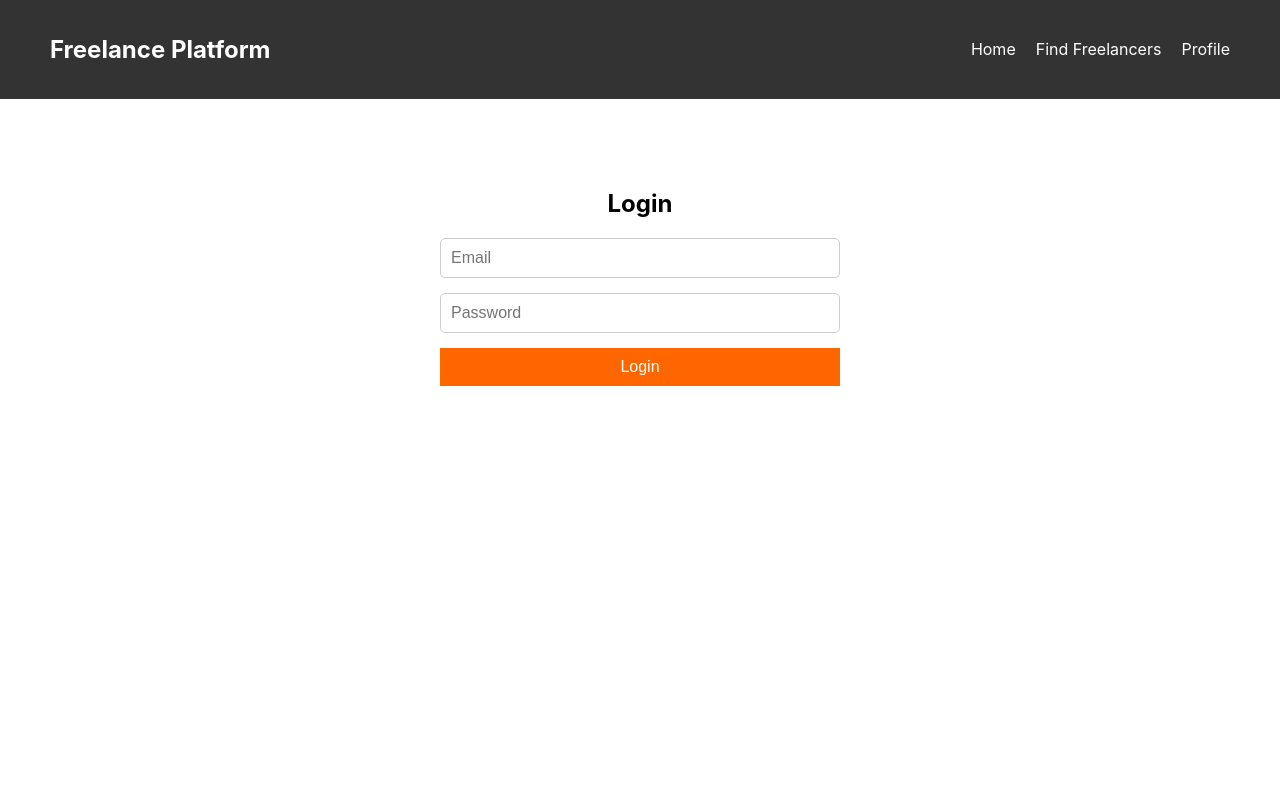
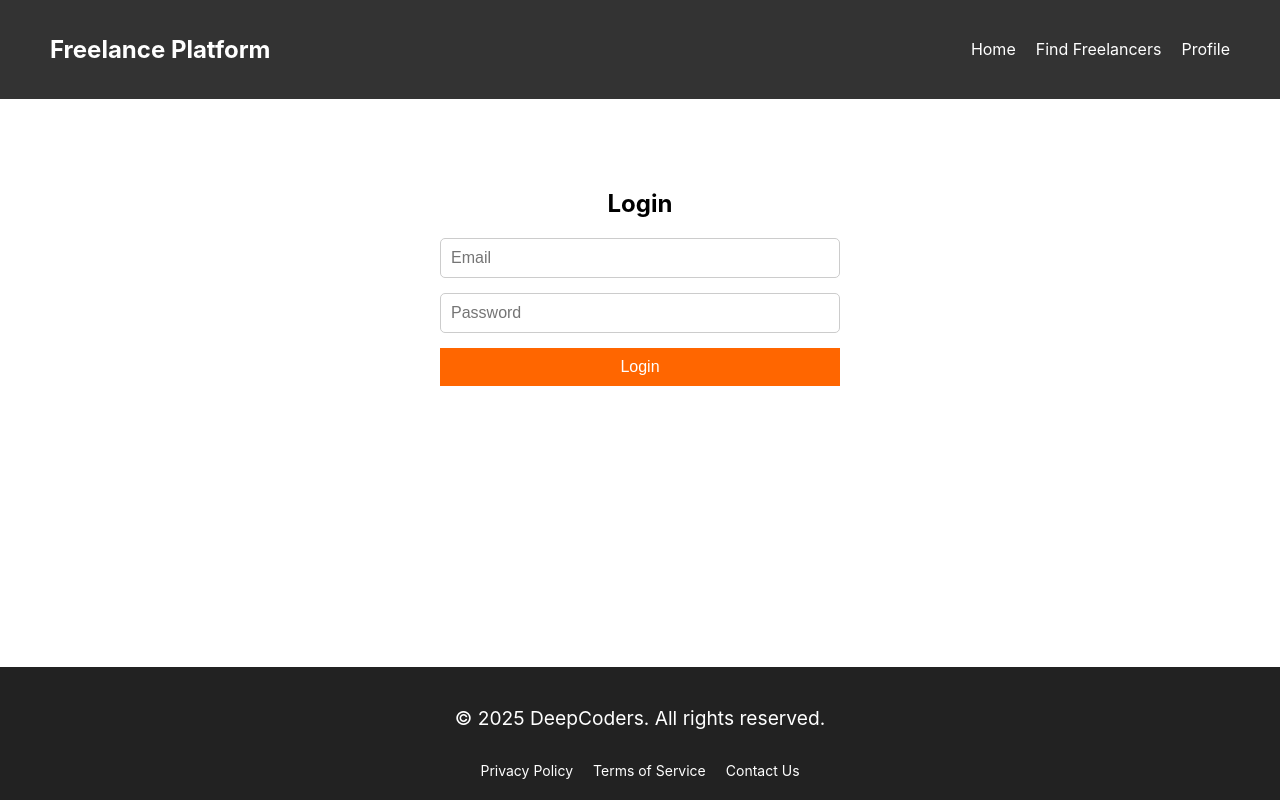
Before and after one commit to tomik-cyber/website, a React (Create React App) app: page /login in a window 1280 px wide. Built offline with nearby package versions, Linux system fonts and the light colour scheme.

Commit message:
Added Footer component

```diff
--- a/src/App.js
+++ b/src/App.js
@@ -6,6 +6,7 @@
 import SignUp from './pages/SignUp';
 import Login from './pages/Login';
 import Navbar from './components/Navbar';
+import Footer from './components/Footer';
 
 function App() {
   return (
@@ -18,6 +19,7 @@
         <Route path="/signup" element={<SignUp />} />
         <Route path="/login" element={<Login />} />
       </Routes>
+      <Footer />
     </Router>
   );
 }
--- a/src/components/Footer.js
+++ b/src/components/Footer.js
@@ -0,0 +1,17 @@
+import React from 'react';
+import '../styles/Footer.css';
+
+const Footer = () => {
+    return (
+        <footer className="footer">
+            <p>&copy; 2025 DeepCoders. All rights reserved.</p>
+            <div className="footer-links">
+                <a href="#">Privacy Policy</a>
+                <a href="#">Terms of Service</a>
+                <a href="#">Contact Us</a>
+            </div>
+        </footer>
+    );
+};
+
+export default Footer;
--- a/src/styles/Footer.css
+++ b/src/styles/Footer.css
@@ -0,0 +1,24 @@
+.footer {
+    background-color: #222;
+    color: white;
+    text-align: center;
+    padding: 20px 0;
+    position: fixed;
+    bottom: 0;
+    width: 100%;
+}
+
+.footer-links {
+    margin-top: 10px;
+}
+
+.footer-links a {
+    color: white;
+    text-decoration: none;
+    margin: 0 10px;
+    font-size: 14px;
+}
+
+.footer-links a:hover {
+    text-decoration: underline;
+}
```
